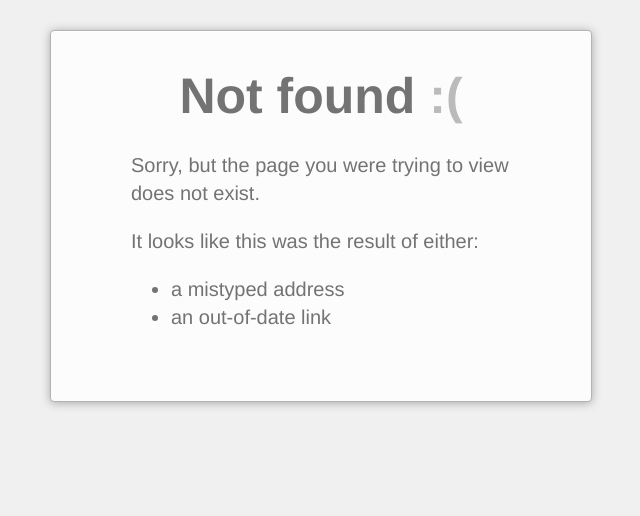
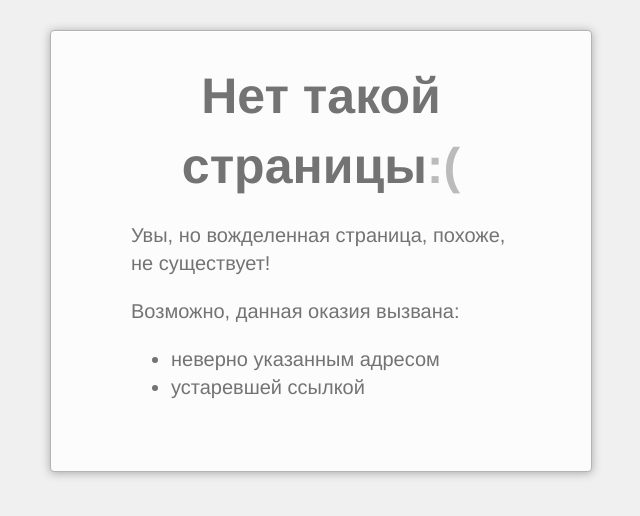
Before and after one commit to Xifax/goip-sms-bank, a Django app: template etc/templates/404.html in a window 1280 px wide. Shown: the top 516 px of the page, without its empty margins (319-959 px from the left). Run offline with Django 3.2, Linux system fonts and the light colour scheme; the template is opened without the code that fills it, so the values that code supplies are empty; parts of the project's set-up code (start-up, migrations or seed data) failed here and were passed over; some libraries are stand-ins or nearby versions.

Commit message:
Minor refactoring and fixes.

```diff
--- a/etc/templates/404.html
+++ b/etc/templates/404.html
@@ -2,7 +2,7 @@
 <html lang="en">
   <head>
     <meta charset="utf-8">
-    <title>Page Not Found :(</title>
+    <title>Нет такой страницы :(</title>
     <style>
       ::-moz-selection {
         background: #b3d4fc;
@@ -141,12 +141,12 @@
   </head>
   <body>
     <div class="container">
-      <h1>Not found <span>:(</span></h1>
-      <p>Sorry, but the page you were trying to view does not exist.</p>
-      <p>It looks like this was the result of either:</p>
+      <h1>Нет такой страницы<span>:(</span></h1>
+      <p>Увы, но вожделенная страница, похоже, не существует!</p>
+      <p>Возможно, данная оказия вызвана:</p>
       <ul>
-        <li>a mistyped address</li>
-        <li>an out-of-date link</li>
+        <li>неверно указанным адресом</li>
+        <li>устаревшей ссылкой</li>
       </ul>
       <script>
         var GOOG_FIXURL_LANG = (navigator.language || '').slice(0,2),GOOG_FIXURL_SITE = location.host;
```
Also changed, not shown: etc/templates/devices/sms-list.html (+11 -1 lines), smsbank/apps/hive/views.py (+5 -5 lines).
